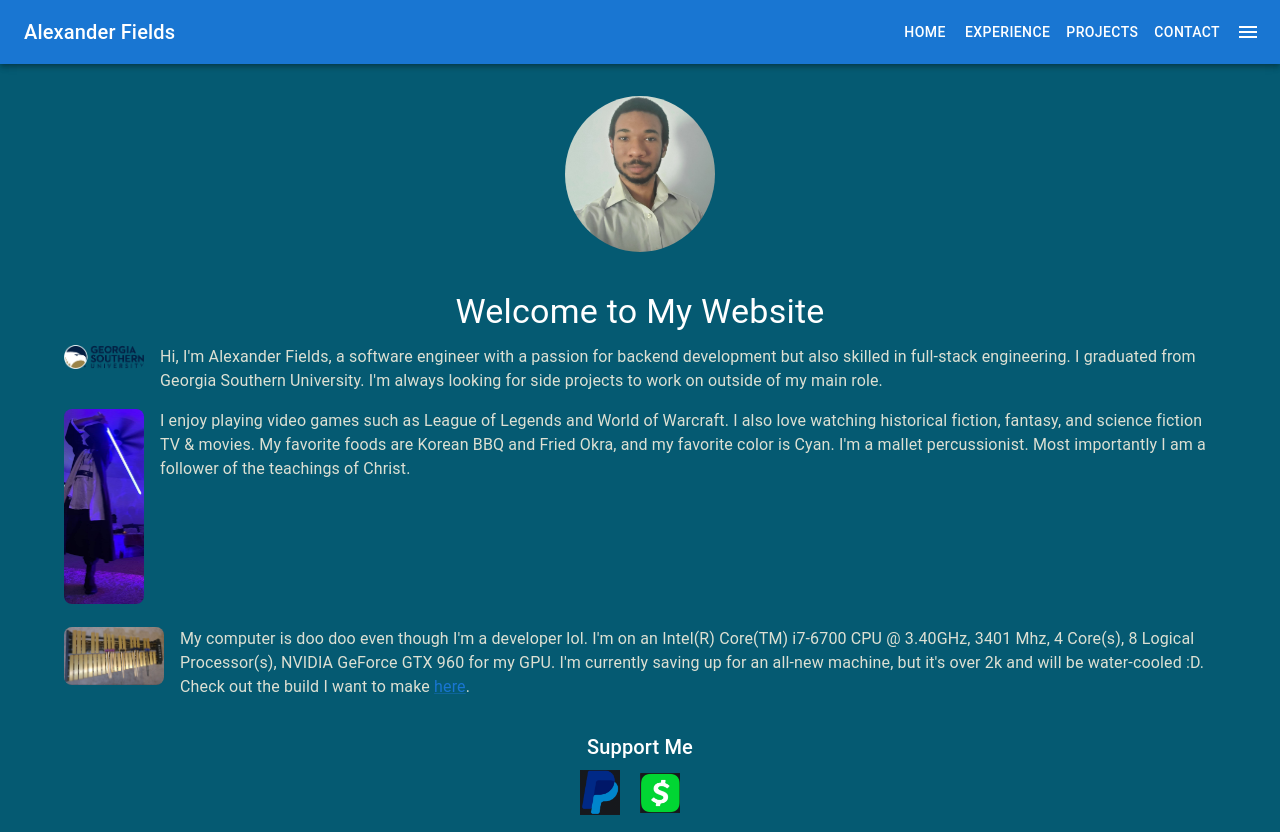
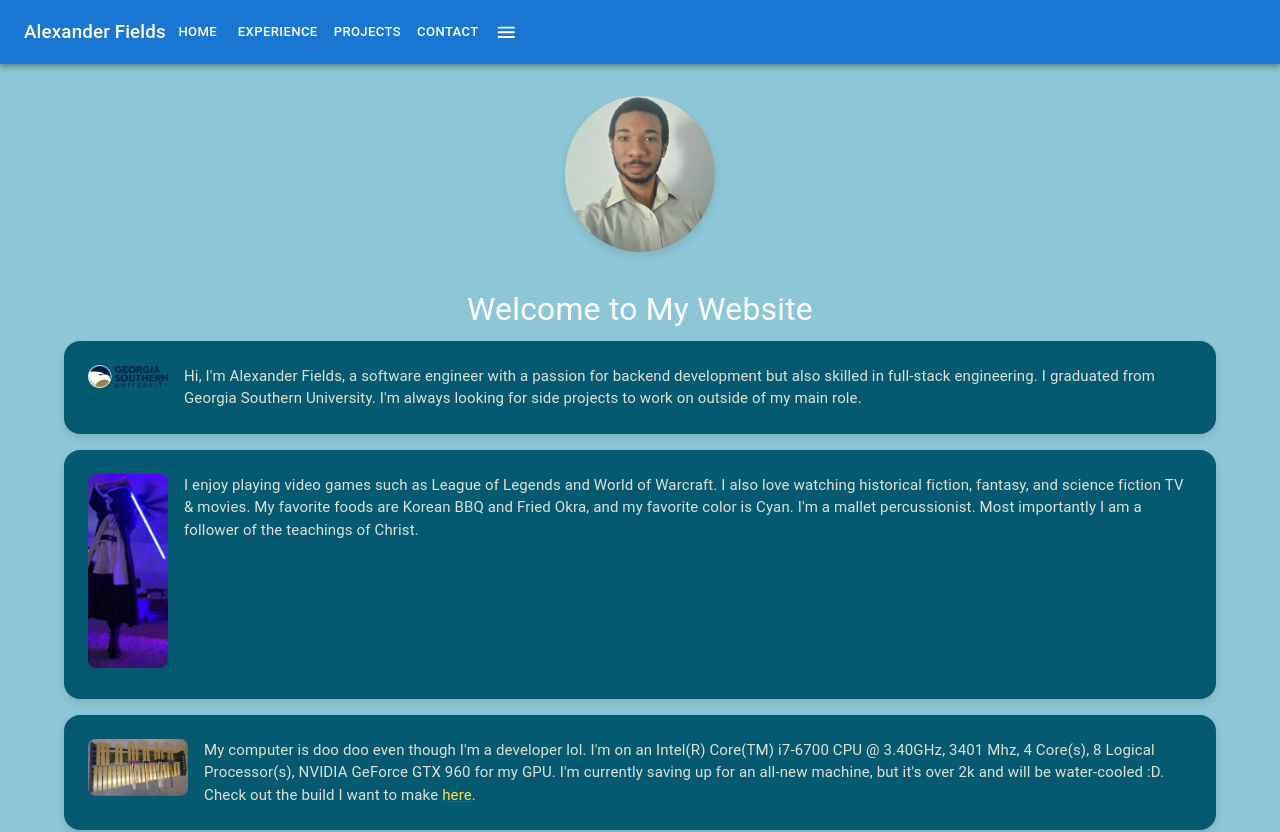
Before and after one commit to roku674/Website, a React (Create React App) app: page / in a window 1280 px wide. Shown: the top 832 px of the page. Built offline with nearby package versions, Linux system fonts and the light colour scheme.

Commit message:
Website is now public

```diff
--- a/src/components/Footer.js
+++ b/src/components/Footer.js
@@ -1,7 +1,6 @@
 // src/components/Footer.js
 import React from 'react';
 import { Typography, Box } from '@mui/material';
-import '../index.css'; // Import the CSS file
 
 const Footer = () => {
   return (
--- a/src/components/Navbar.js
+++ b/src/components/Navbar.js
@@ -3,7 +3,6 @@ import React, { useState } from 'react';
 import { AppBar, Toolbar, Typography, Button, IconButton, Drawer, List, ListItem, ListItemText } from '@mui/material';
 import MenuIcon from '@mui/icons-material/Menu';
 import { Link } from 'react-router-dom';
-import '../index.css'; // Import the CSS file
 
 const Navbar = () => {
   const [mobileOpen, setMobileOpen] = useState(false);
--- a/src/index.css
+++ b/src/index.css
@@ -1,142 +1,402 @@
-/* Reset some default browser styles */
-* {
-    margin: 0;
-    padding: 0;
-    box-sizing: border-box;
+/* W3.CSS 4.15 December 2020 by Jan Egil and Borge Refsnes */
+html {
+    box-sizing: border-box
 }
 
-/* Set a global font and background color */
-body {
-    font-family: 'Roboto', sans-serif; /* Use a modern, readable font */
-    background-color: #055a72; /* Light background for a clean look */
-    color: #dde0d3; /* Dark color for text */
-    line-height: 1.6; /* Improved readability */
-    overflow-x: hidden; /* Prevent horizontal scrolling */
+*, *:before, *:after {
+    box-sizing: inherit
 }
 
-/* Global link styles */
-a {
-    text-decoration: none;
-    color: #fde047; /* Yellow color for links */
+/* Extract from normalize.css by Nicolas Gallagher and Jonathan Neal git.io/normalize */
+html {
+    -ms-text-size-adjust: 100%;
+    -webkit-text-size-adjust: 100%
 }
 
-a:hover {
-    color: #18d4af; /* Lighter color on hover */
+body {
+    margin: 0;
+    background-color: #8dc6d6; /* Original body background color */
+    color: #dde0d3; /* Original text color */
 }
 
-/* Global button styles */
-button {
-    font-family: inherit; /* Use the same font as the body */
-    padding: 10px 20px;
-    font-size: 16px;
-    border: none;
-    border-radius: 5px;
-    background-color: #010d14;
-    color: #fff;
-    cursor: pointer;
-    transition: background-color 0.3s ease;
+article, aside, details, figcaption, figure, footer, header, main, menu, nav, section {
+    display: block
 }
 
-button:hover {
-    background-color: #1e947c; /* Change color on hover */
+summary {
+    display: list-item
 }
 
-/* Global styles for headings */
-h1, h2, h3, h4, h5, h6 {
-    color: #ffffff; /* Darker color for headings */
-    margin-bottom: 15px; /* Space below headings */
+audio, canvas, progress, video {
+    display: inline-block
 }
 
-/* Global styles for containers */
-.container {
-    width: 90%;
-    max-width: 1200px;
-    margin: 0 auto;
-    padding: 20px;
+progress {
+    vertical-align: baseline
 }
 
-/* Navbar Styles */
-.navbar {
-    background-color: #1976d2; /* Matches default AppBar color */
-    color: white;
+audio:not([controls]) {
+    display: none;
+    height: 0
 }
 
-.navbar-title {
-    flex-grow: 1; /* Makes the title take up as much space as possible */
+[hidden], template {
+    display: none
 }
 
-.navbar-link {
-    color: white;
+a {
+    background-color: transparent;
+    color: #fde047; /* Original link color */
     text-decoration: none;
-    margin-left: 15px; /* Space between buttons */
 }
 
-.navbar-link:hover {
-    text-decoration: underline; /* Add underline on hover */
+a:active, a:hover {
+    outline-width: 0;
+    color: #18d4af; /* Original link hover color */
 }
 
-.navbar-desktop {
-    display: flex;
+abbr[title] {
+    border-bottom: none;
+    text-decoration: underline;
+    text-decoration: underline dotted
 }
 
-.navbar-mobile {
-    display: none;
+b, strong {
+    font-weight: bolder
 }
 
-/* Footer Styles */
-.footer {
-    margin-top: 40px; /* Adds space above the footer */
-    padding: 20px 0; /* Adds space inside the footer */
-    background-color: #333; /* Dark background color for the footer */
-    color: white; /* White text color for the footer */
-    text-align: center; /* Center-aligns the text */
+dfn {
+    font-style: italic
 }
 
-.footer-text {
-    font-size: 14px; /* Adjust font size for footer text */
+mark {
+    background: #ff0;
+    color: #000
 }
 
-/* Responsive styles for mobile */
-@media (max-width: 768px) {
-    /* Adjust font sizes for smaller screens */
-    body {
-        font-size: 14px;
+small {
+    font-size: 80%
 }
 
-    .navbar-link {
-        margin-left: 10px; /* Reduce space between navbar links */
+sub, sup {
+    font-size: 75%;
+    line-height: 0;
+    position: relative;
+    vertical-align: baseline
+}
+
+sub {
+    bottom: -0.25em
+}
+
+sup {
+    top: -0.5em
+}
+
+figure {
+    margin: 1em 40px
+}
+
+img {
+    border-style: none
+}
+
+code, kbd, pre, samp {
+    font-family: monospace, monospace;
+    font-size: 1em
+}
+
+hr {
+    box-sizing: content-box;
+    height: 0;
+    overflow: visible
+}
+
+/* Add this CSS to your stylesheet (e.g., src/styles.css) */
+.bubble {
+    background-color: #055a72;; /* New color for bubbles */
+    border-radius: 16px; /* Rounded corners */
+    box-shadow: 0 4px 8px rgba(0, 0, 0, 0.1); /* Subtle shadow for depth */
+    padding: 24px; /* Padding inside the bubble */
+    margin-bottom: 20px; /* Space between bubbles */
+    color: #dde0d3; /* Keep text color consistent */
+}
+
+button, input, select, textarea, optgroup {
+    font: inherit;
+    margin: 0
+}
+
+optgroup {
+    font-weight: bold
+}
+
+button, input {
+    overflow: visible
+}
+
+button, select {
+    text-transform: none
+}
+
+button, [type=button], [type=reset], [type=submit] {
+    -webkit-appearance: button
+}
+
+button::-moz-focus-inner, [type=button]::-moz-focus-inner, [type=reset]::-moz-focus-inner, [type=submit]::-moz-focus-inner {
+    border-style: none;
+    padding: 0
+}
+
+button:-moz-focusring, [type=button]:-moz-focusring, [type=reset]:-moz-focusring, [type=submit]:-moz-focusring {
+    outline: 1px dotted ButtonText
+}
+
+fieldset {
+    border: 1px solid #c0c0c0;
+    margin: 0 2px;
+    padding: .35em .625em .75em
+}
+
+legend {
+    color: inherit;
+    display: table;
+    max-width: 100%;
+    padding: 0;
+    white-space: normal
+}
+
+textarea {
+    overflow: auto
+}
+
+[type=checkbox], [type=radio] {
+    padding: 0
+}
+
+[type=number]::-webkit-inner-spin-button, [type=number]::-webkit-outer-spin-button {
+    height: auto
+}
+
+[type=search] {
+    -webkit-appearance: textfield;
+    outline-offset: -2px
+}
+
+[type=search]::-webkit-search-decoration {
+    -webkit-appearance: none
+}
+
+::-webkit-file-upload-button {
+    -webkit-appearance: button;
+    font: inherit
+}
+
+/* End extract */
+html, body {
+    font-family: Verdana, sans-serif;
+    font-size: 15px;
+    line-height: 1.5;
+}
+
+html {
+    overflow-x: hidden;
+}
+
+h1 {
+    font-size: 36px
+}
+
+h2 {
+    font-size: 30px
+}
+
+h3 {
+    font-size: 24px
+}
+
+h4 {
+    font-size: 20px
+}
+
+h5 {
+    font-size: 18px
+}
+
+h6 {
+    font-size: 16px
 }
 
 h1, h2, h3, h4, h5, h6 {
-        margin-bottom: 10px; /* Reduce spacing below headings */
+    font-family: "Segoe UI", Arial, sans-serif;
+    font-weight: 400;
+    margin: 10px 0;
+    color: #ffffff; /* Original heading color */
 }
 
-    .container {
-        padding: 10px; /* Reduce padding on smaller screens */
+hr {
+    border: 0;
+    border-top: 1px solid #eee;
+    margin: 20px 0;
 }
 
-    .footer {
-        padding: 15px 0; /* Adjust footer padding */
+.w3-btn, .w3-button {
+    border: none;
+    display: inline-block;
+    padding: 8px 16px;
+    vertical-align: middle;
+    overflow: hidden;
+    text-decoration: none;
+    color: #fff; /* Original button text color */
+    background-color: #010d14; /* Original button background color */
+    text-align: center;
+    cursor: pointer;
+    white-space: nowrap;
 }
 
-    a {
-        font-size: 16px; /* Adjust font size for links on mobile */
+.w3-btn:hover, .w3-button:hover {
+    background-color: #1e947c; /* Original button hover background color */
+    box-shadow: 0 8px 16px 0 rgba(0, 0, 0, 0.2), 0 6px 20px 0 rgba(0, 0, 0, 0.19);
 }
 
-    .navbar-desktop {
-        display: none; /* Hide desktop navbar on mobile */
+.w3-disabled, .w3-btn:disabled, .w3-button:disabled {
+    cursor: not-allowed;
+    opacity: 0.3
 }
 
-    .navbar-mobile {
-        display: block; /* Show mobile menu button */
+.w3-badge, .w3-tag {
+    background-color: #000;
+    color: #fff;
+    display: inline-block;
+    padding-left: 8px;
+    padding-right: 8px;
+    text-align: center
 }
 
-    .navbar-drawer .MuiList-root {
-        padding: 0;
+.w3-badge {
+    border-radius: 50%
 }
 
-    .navbar-drawer .MuiListItem-root {
-        padding: 10px 20px;
+.w3-ul {
+    list-style-type: none;
+    padding: 0;
+    margin: 0
+}
+
+.w3-ul li {
+    padding: 8px 16px;
+    border-bottom: 1px solid #ddd
+}
+
+.w3-ul li:last-child {
+    border-bottom: none
+}
+
+.w3-input {
+    padding: 8px;
+    display: block;
+    border: none;
+    border-bottom: 1px solid #ccc;
+    width: 100%;
+    color: #dde0d3; /* Original input text color */
+}
+
+.w3-select {
+    padding: 9px 0;
+    width: 100%;
+    border: none;
+    border-bottom: 1px solid #ccc;
+    color: #dde0d3; /* Original select text color */
+}
+
+.w3-sidebar {
+    height: 100%;
+    width: 200px;
+    background-color: #010d14; /* Original sidebar background color */
+    position: fixed !important;
+    z-index: 1;
+    overflow: auto
+}
+
+.w3-bar {
+    width: 100%;
+    overflow: hidden;
+    background-color: #1976d2; /* Original navbar background color */
+    color: white;
+    padding: 15px 20px;
+}
+
+.w3-bar .w3-bar-item {
+    padding: 8px 16px;
+    float: left;
+    width: auto;
+    border: none;
+    display: block;
+    outline: 0;
+}
+
+.w3-top, .w3-bottom {
+    position: fixed;
+    width: 100%;
+    z-index: 1;
+    background-color: #333; /* Original footer background color */
+    color: white;
     text-align: center;
+    padding: 20px;
+    border-radius: 15px; /* Rounded footer */
+    box-shadow: 0 4px 8px rgba(0, 0, 0, 0.1); /* Subtle shadow */
 }
+
+.w3-top {
+    top: 0
 }
+
+.w3-bottom {
+    bottom: 0;
+    margin-top: 20px; /* Add spacing from content */
+}
+
+.w3-round {
+    border-radius: 4px;
+}
+
+.w3-container, .w3-panel {
+    padding: 0.01em 16px
+}
+
+.w3-card, .w3-card-2 {
+    box-shadow: 0 2px 5px 0 rgba(0, 0, 0, 0.16), 0 2px 10px 0 rgba(0, 0, 0, 0.12)
+}
+
+.w3-card-4, .w3-hover-shadow:hover {
+    box-shadow: 0 4px 10px 0 rgba(0, 0, 0, 0.2), 0 4px 20px 0 rgba(0, 0, 0, 0.19)
+}
+
+.w3-opacity, .w3-hover-opacity:hover {
+    opacity: 0.60
+}
+
+.w3-opacity-off, .w3-hover-opacity-off:hover {
+    opacity: 1
+}
+
+/* Color modifications to use the original color scheme */
+.w3-blue, .w3-hover-blue:hover {
+    color: #fff !important;
+    background-color: #1976d2 !important; /* Original navbar background color */
+}
+
+.w3-dark-grey, .w3-hover-dark-grey:hover {
+    color: #fff !important;
+    background-color: #333 !important; /* Original footer background color */
+}
+
+.w3-teal, .w3-hover-teal:hover {
+    color: #fff !important;
+    background-color: #055a72 !important; /* Original body background color */
+}
+
+.w3-yellow, .w3-hover-yellow:hover {
+    color: #000 !important;
+    background-color: #fde047 !important; /* Original link color */
+}
--- a/src/pages/Home.js
+++ b/src/pages/Home.js
@@ -8,7 +8,11 @@ const Home = () => {
       <Box mt={4} display="flex" flexDirection="column" alignItems="center">
         {/* Main profile image */}
         <Box mb={4}>
-          <img src="/pictures/profile.jpg" alt="Alexander Fields" style={{ width: '150px', borderRadius: '50%' }} />
+          <img
+            src="/pictures/profile.jpg"
+            alt="Alexander Fields"
+            style={{ width: '150px', borderRadius: '50%', boxShadow: '0 4px 8px rgba(0, 0, 0, 0.1)' }} /* Shadow for the profile image */
+          />
         </Box>
 
         {/* Header and personal introduction */}
@@ -16,34 +20,63 @@ const Home = () => {
 
         {/* Personal Description with images */}
         <Box display="flex" flexDirection="column" alignItems="flex-start" width="100%">
-
           {/* Georgia Southern University Image and Text */}
-          <Box display="flex" alignItems="flex-start" mb={2}>
+          <Box
+            display="flex"
+            alignItems="flex-start"
+            mb={2}
+            p={3}
+            sx={{
+              backgroundColor: '#055a72', /* Background color for the bubble */
+              borderRadius: '16px', /* Rounded corners for the bubble */
+              boxShadow: '0 4px 8px rgba(0, 0, 0, 0.1)', /* Shadow for the bubble */
+            }}
+          >
             <Box mr={2}>
               <img src="/pictures/gsu.png" alt="Georgia Southern University" style={{ width: '80px', borderRadius: '8px' }} />
             </Box>
-            <Typography variant="body1">
+            <Typography variant="body1" color="#dde0d3">
               Hi, I'm Alexander Fields, a software engineer with a passion for backend development but also skilled in full-stack engineering. I graduated from Georgia Southern University. I'm always looking for side projects to work on outside of my main role.
             </Typography>
           </Box>
 
           {/* Jedi Image and Text */}
-          <Box display="flex" alignItems="flex-start" mb={2}>
+          <Box
+            display="flex"
+            alignItems="flex-start"
+            mb={2}
+            p={3}
+            sx={{
+              backgroundColor: '#055a72', /* Background color for the bubble */
+              borderRadius: '16px', /* Rounded corners for the bubble */
+              boxShadow: '0 4px 8px rgba(0, 0, 0, 0.1)', /* Shadow for the bubble */
+            }}
+          >
             <Box mr={2}>
               <img src="/pictures/jedime.jpg" alt="Me as a Jedi" style={{ width: '80px', borderRadius: '8px' }} />
             </Box>
-            <Typography variant="body1">
+            <Typography variant="body1" color="#dde0d3">
               I enjoy playing video games such as League of Legends and World of Warcraft. I also love watching historical fiction, fantasy, and science fiction TV & movies. My favorite foods are Korean BBQ and Fried Okra, and my favorite color is Cyan. I'm a mallet percussionist. Most importantly I am a follower of the teachings of Christ.
             </Typography>
           </Box>
 
           {/* Vibraphone Image and Text */}
-          <Box display="flex" alignItems="flex-start" mb={4}>
+          <Box
+            display="flex"
+            alignItems="flex-start"
+            mb={4}
+            p={3}
+            sx={{
+              backgroundColor: '#055a72', /* Background color for the bubble */
+              borderRadius: '16px', /* Rounded corners for the bubble */
+              boxShadow: '0 4px 8px rgba(0, 0, 0, 0.1)', /* Shadow for the bubble */
+            }}
+          >
             <Box mr={2}>
               <img src="/pictures/vibe.png" alt="Vibraphone" style={{ width: '100px', borderRadius: '8px' }} />
             </Box>
-            <Typography variant="body1">
-              My computer is doo doo even though I'm a developer lol. I'm on an Intel(R) Core(TM) i7-6700 CPU @ 3.40GHz, 3401 Mhz, 4 Core(s), 8 Logical Processor(s),	NVIDIA GeForce GTX 960 for my GPU. I'm currently saving up for an all-new machine, but it's over 2k and will be water-cooled :D. Check out the build I want to make <Link href="https://www.microcenter.com/site/content/custom-pc-builder.aspx?load=67c25be5-4a3a-40c1-bcde-083be28d9fd0" target="_blank" rel="noopener noreferrer">here</Link>.
+            <Typography variant="body1" color="#dde0d3">
+              My computer is doo doo even though I'm a developer lol. I'm on an Intel(R) Core(TM) i7-6700 CPU @ 3.40GHz, 3401 Mhz, 4 Core(s), 8 Logical Processor(s), NVIDIA GeForce GTX 960 for my GPU. I'm currently saving up for an all-new machine, but it's over 2k and will be water-cooled :D. Check out the build I want to make <Link href="https://www.microcenter.com/site/content/custom-pc-builder.aspx?load=67c25be5-4a3a-40c1-bcde-083be28d9fd0" target="_blank" rel="noopener noreferrer" style={{ color: '#fde047' }}>here</Link>.
             </Typography>
           </Box>
         </Box>
```
Also changed, not shown: src/pages/Contact.js (+9 -9 lines), src/pages/Experience.js (+37 -19 lines), src/pages/Projects.js (+4 -4 lines). Lines whose indentation alone changed are shown as unchanged.
